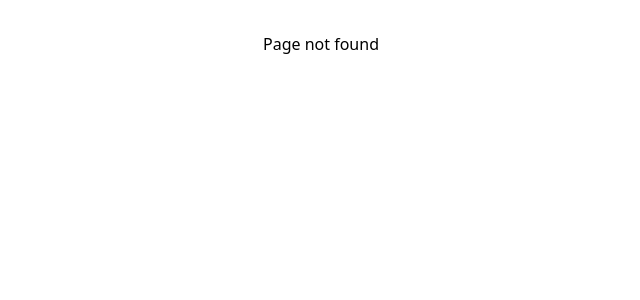
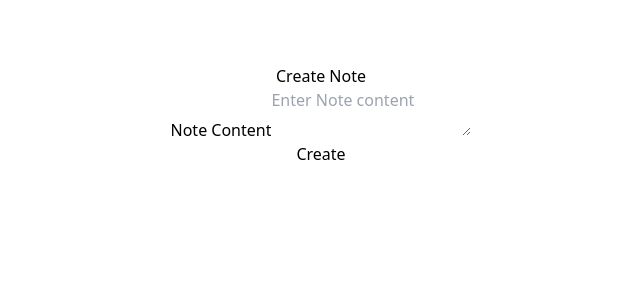
Before and after one commit to Tibex88/aws_localstack_app, a React (Vite) app in the folder packages/frontend/: page /note/new in a window 1280 px wide. Before the commit this address had no page. Shown: the top 300 px of the page, without its empty margins (319-959 px from the left). Built offline with nearby package versions, Linux system fonts and the light colour scheme.

Commit message:
add: create page

```diff
--- a/packages/frontend/src/App.tsx
+++ b/packages/frontend/src/App.tsx
@@ -6,6 +6,7 @@ import { Routes, Route } from 'react-router-dom'
 
 // pages
 import { Home } from './pages/home'
+import { Create } from './pages/create'
 
 function App() {
 
@@ -13,7 +14,7 @@ function App() {
     <Suspense fallback={<div>Loading...</div>}>
     <Routes>
       <Route path="/" element={<Home />}/>
-      <Route path="/about" element={<h1>About</h1>}/>
+      <Route path="/note/new" element={<Create />}/>
       <Route path="*" element={<h1>Page not found</h1>}/>
     </Routes>
     </Suspense>
--- /dev/null
+++ b/packages/frontend/src/components/ButtonSpinner.tsx
@@ -0,0 +1,15 @@
+import React from "react";
+import { Spinner } from "react-bootstrap";
+
+const ButtonSpinner = () => (
+  <Spinner
+    as="span"
+    animation="border"
+    size="sm"
+    role="status"
+    aria-hidden="true"
+    className="mr-1"
+  />
+);
+
+export { ButtonSpinner };
--- /dev/null
+++ b/packages/frontend/src/components/HomeButton.tsx
@@ -0,0 +1,10 @@
+import React from "react";
+import { Button } from "react-bootstrap";
+
+const HomeButton = () => (
+  <Button href="/" variant="light" className="border border-secondary">
+    &lt; Home
+  </Button>
+);
+
+export { HomeButton };
--- a/packages/frontend/src/components/index.js
+++ b/packages/frontend/src/components/index.js
@@ -1,2 +1,4 @@
 export * from "./LoadingSpinner";
 export * from "./Container"
+export * from "./ButtonSpinner"
+export * from "./HomeButton"
--- /dev/null
+++ b/packages/frontend/src/pages/create.tsx
@@ -0,0 +1,50 @@
+import React, { useState } from 'react'
+import { Container,HomeButton,ButtonSpinner } from "../components";
+import { Form, Button, Alert } from "react-bootstrap";
+
+
+
+export const Create = () => {
+  const [isLoading, setIsLoading] = useState(false);
+  const [errorMsg, setErrorMsg] = useState("");
+  const [noteContent, setNoteContent] = useState("");
+
+  const handleSubmit = async (event: FormEvent<HTMLFormElement>) => {
+    event.preventDefault();
+
+    try {
+      alert(noteContent)
+      setIsLoading(true);
+      } catch (error) {
+        setErrorMsg(`${error.toString()} - ${noteContent}`);
+      } finally {
+        setIsLoading(false);
+    }
+  };
+
+
+  return (
+    <Container header={<p>Create Note</p>}>
+      <form onSubmit={handleSubmit}>
+        {/* {errorMsg && <Alert variant="danger">{errorMsg}</Alert>} */}
+        <Form.Group controlId="content">
+          <Form.Label>Note Content</Form.Label>
+          <Form.Control
+            as="textarea"
+            placeholder={"Enter Note content"}
+            onChange={(e) => {
+              const content = e.currentTarget.value;
+              if (content) {
+                setNoteContent(content);
+              }
+            }}
+          />
+        </Form.Group>
+        <Button type="submit" disabled={!noteContent || isLoading} block>
+          {isLoading ? <ButtonSpinner /> : ""}
+          {isLoading ? "Creating..." : "Create"}
+        </Button>
+      </form>
+    </Container>
+  )
+}
--- a/packages/frontend/src/pages/home.tsx
+++ b/packages/frontend/src/pages/home.tsx
@@ -1,4 +1,4 @@
-import { Card } from "react-bootstrap";
+import { Button, Card } from "react-bootstrap";
 import { LoadingSpinner,Container } from "../components";
 import {GATEWAY_URL} from "../config.json";
 import { useEffect, useState } from "react";
@@ -58,9 +58,18 @@ export const Home = () => {
       fetchNotes()
     },[])
 
+    const createNewNote = () => (
+        <a key="new" href="note/new">
+          <Button variant="primary" block>
+            Create a new note
+          </Button>
+      </a>
+      );
+
     return (
         <Container header={<div>Your Notes</div>}>
             <div>{renderNotes(notes)}</div>
+            {createNewNote()}
         </Container>
     );
 }
```
